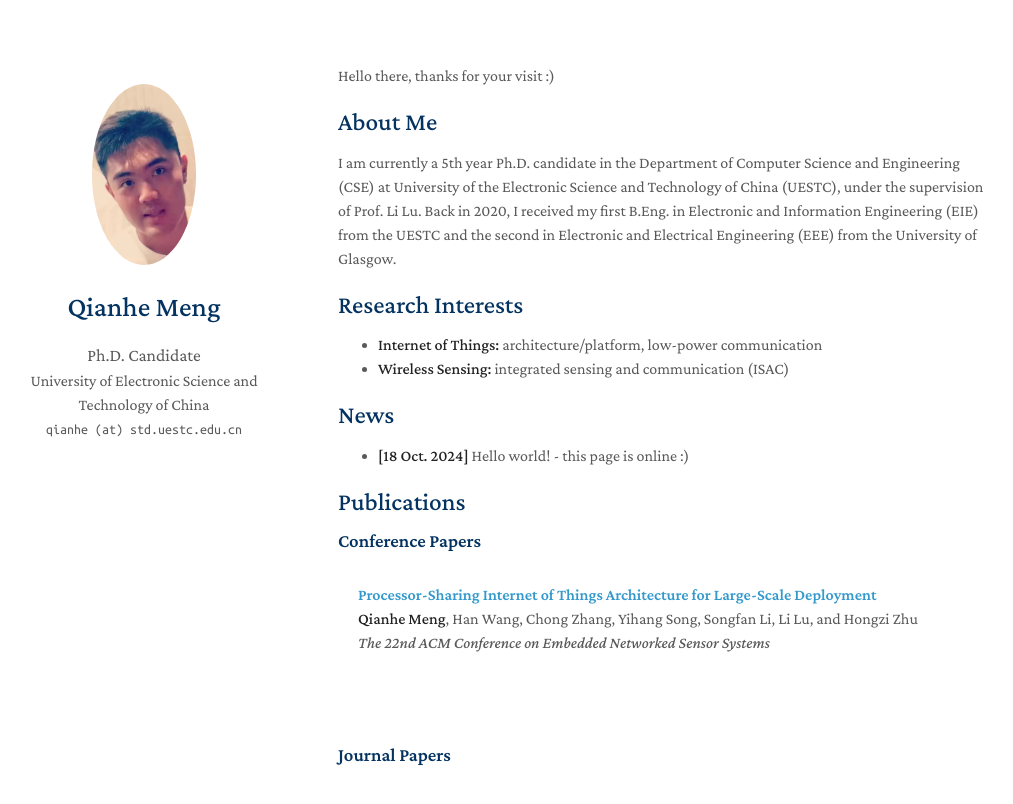
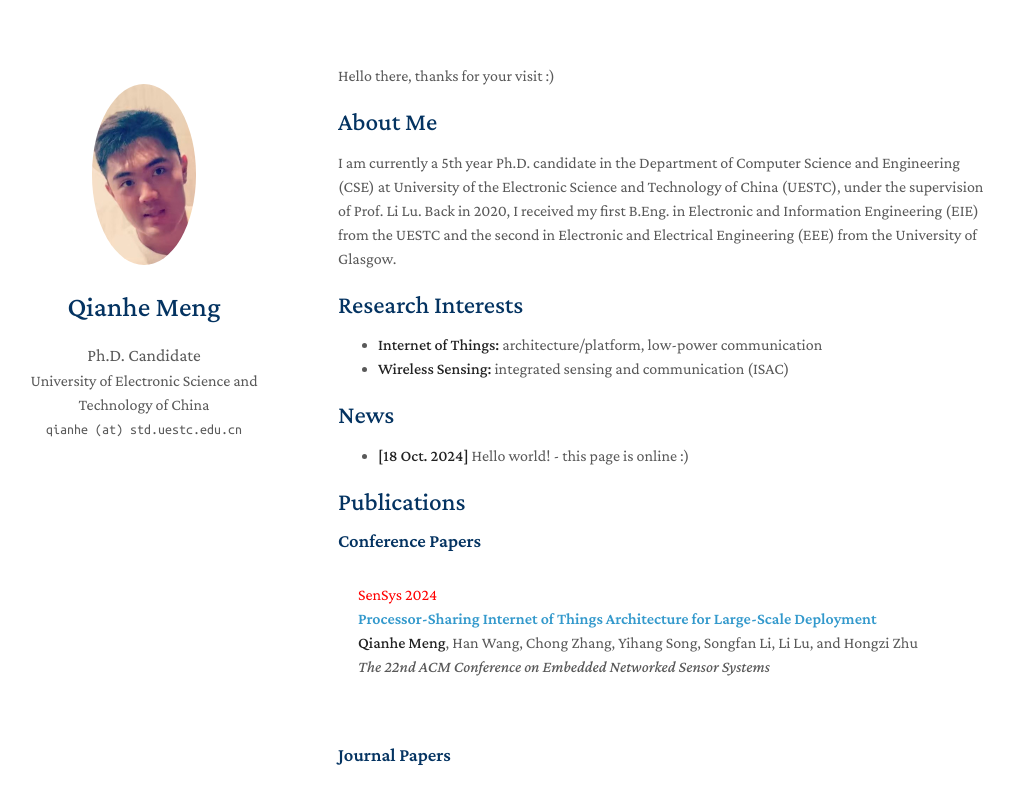
Before and after one commit to mqhyes/mqhyes.github.io, a Jekyll site: the page built from index.md, in a window 1280 px wide. Shown: the top 804 px of the page, without its empty margins (132-1145 px from the left). Built offline with Jekyll 4.4.1, drawn with Linux system fonts in a browser that asks for light colours; a style sheet for code colours, icons or effects is not loaded.

Commit message:
Update publications_v2.md

```diff
--- a/_includes/publications_v2.md
+++ b/_includes/publications_v2.md
@@ -19,7 +19,7 @@
   <div class="col-sm-9" style="position: relative;padding-right: 15px;padding-left: 20px;">
       <div class="pub-detail">
         {% if link.conference_short %}
-        <div style="color: red; margin-right: 10px;">{{ [link.conference_short] }}</div>
+        <div style="color: red; margin-right: 10px;">{{ link.conference_short }}</div>
         {% endif %}
         <div class="title"><a href="{{ link.pdf }}">{{ link.title }}</a></div>
       </div>
```
